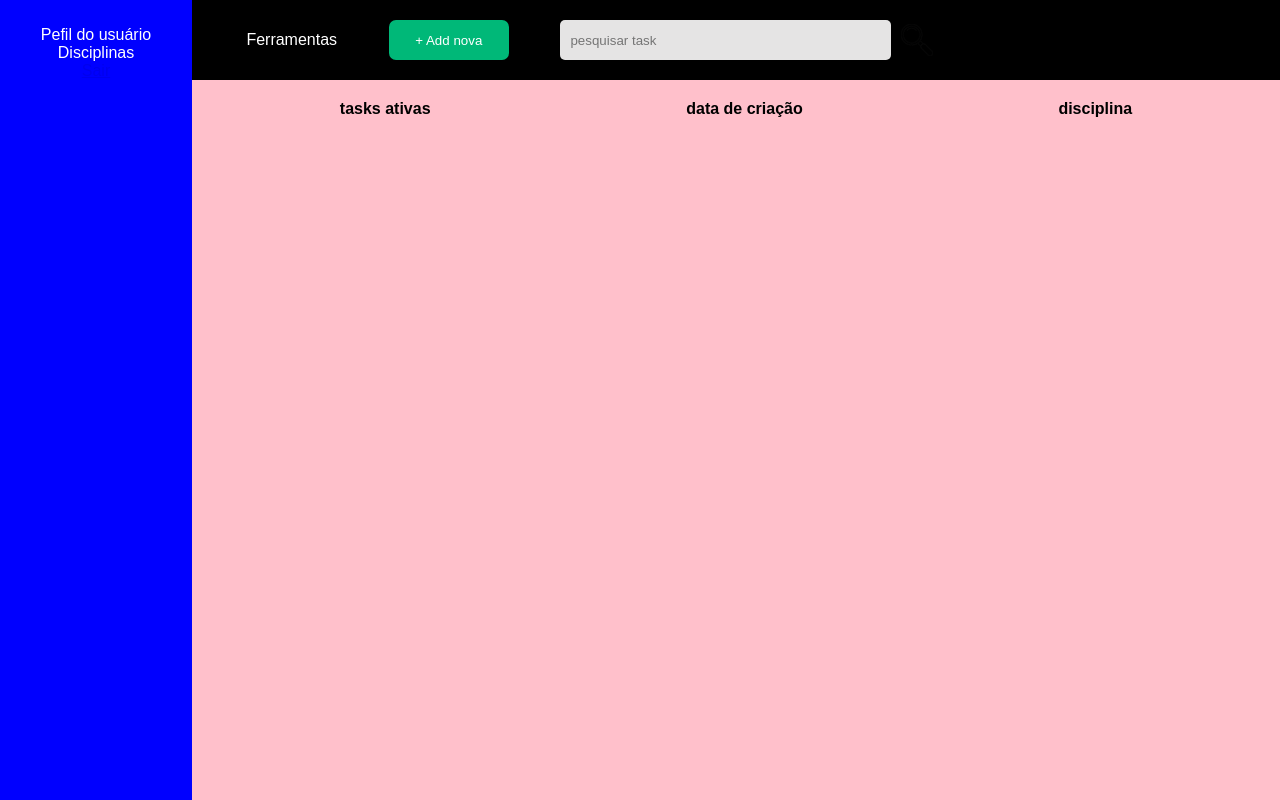
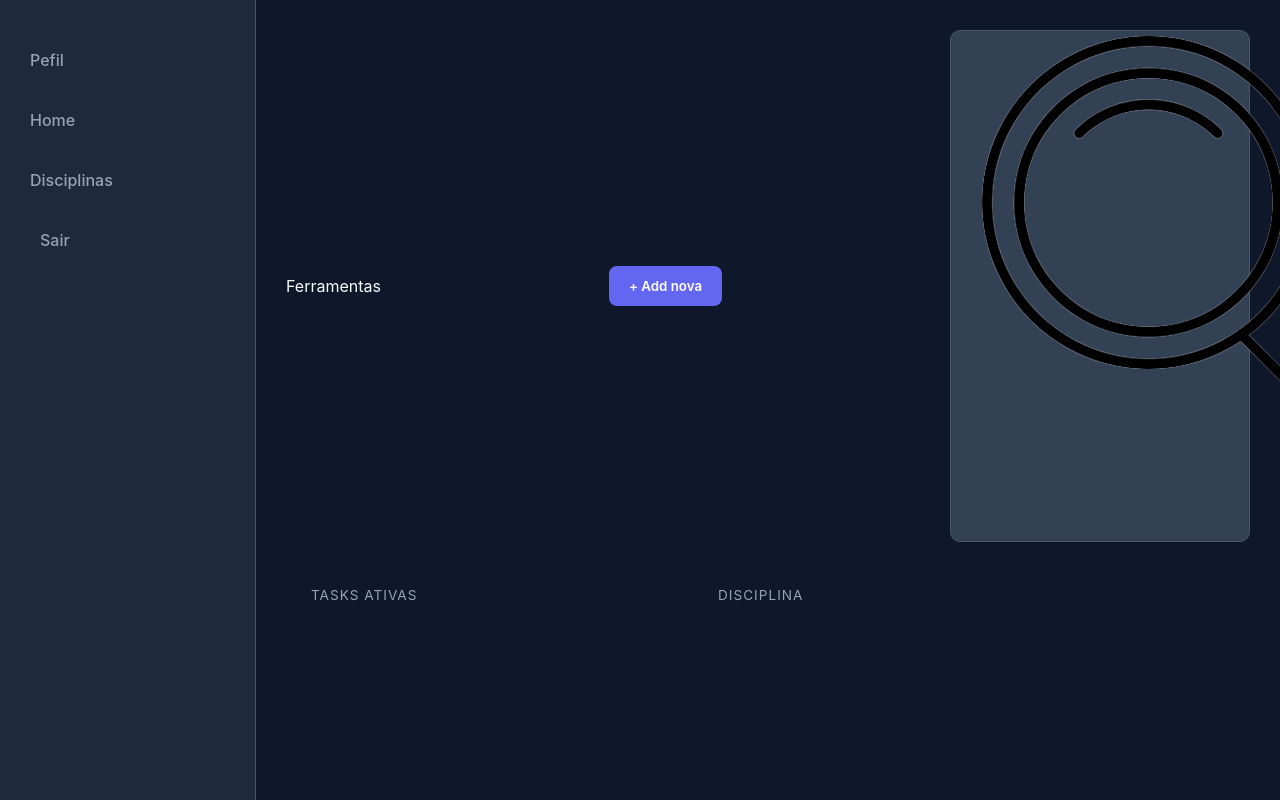
Before and after one commit to nattan447/toy-project-mac0350, a FastAPI app: template templates/home.html in a window 1280 px wide. Run offline with FastAPI, Linux system fonts and the light colour scheme; the template is opened without the code that fills it, so the values that code supplies are empty.

Commit message:
perfil, disciplinas e style

```diff
--- a/backend/main.py
+++ b/backend/main.py
@@ -198,9 +198,37 @@ async def atualizar_task(request:Request,task_id: int ,task_nome: str = Form(...
             request=request,
             name = "task.html",
             context={
-                "request": request,
                 "task_nome": db_task.nome,
                 "disciplina_nome": disciplina_nome,
                 "task_id": db_task.id
             }
         )
+
+
+@app.get("/listar_disciplinas")
+async def list_tasks(request:Request,conta_id: str = Cookie(None)):
+    if not conta_id:
+           raise HTTPException(
+                status_code=401,detail="É necessário estar logado para essa requisição"
+            )
+    with Session(engine) as session:
+       query = (
+            select(Disciplina)
+            .join(Matricula, Disciplina.id == Matricula.disciplina_id)
+            .where(Matricula.aluno_id == int(conta_id))
+        )
+       disciplinas = session.exec(query).all()
+       return templates.TemplateResponse(request=request,name="disciplinas.html",context={"disciplinas": disciplinas})
+
+
+
+@app.get("/mostrar_perfil")
+async def mostrar_perfil(request:Request,conta_id: str = Cookie(None)):
+    if not conta_id:
+           raise HTTPException(
+                status_code=401,detail="É necessário estar logado para essa requisição"
+            )
+    with Session(engine) as session:
+       query = select(Aluno).where(Aluno.id == int(conta_id))
+       aluno = session.exec(query).first()
+       return templates.TemplateResponse(request=request,name="perfil.html",context={"aluno": aluno})
--- a/static/home.css
+++ b/static/home.css
@@ -1,173 +1,191 @@
+:root {
+    --bg-body: #0f172a;
+    --bg-card: #1e293b;
+    --primary: #6366f1;
+    --primary-hover: #818cf8;
+    --text-main: #f8fafc;
+    --text-muted: #94a3b8;
+    --input-bg: #334155;
+    --input-border: #475569;
+    --shadow: 0 10px 25px -5px rgba(0, 0, 0, 0.4);
+}
+
 * {
     margin: 0;
     padding: 0;
     box-sizing: border-box;
-    font-family: Arial, sans-serif;
+    font-family: 'Inter', system-ui, -apple-system, sans-serif;
+}
+
+body {
+    background-color: var(--bg-body);
+    color: var(--text-main);
+    height: 100vh;
+    overflow: hidden;
 }
 
 main {
-    background-color: black;
+    display: flex;
     height: 100vh;
-    display: flex;
-    flex-direction: row;
+    width: 100%;
 }
 
+/* Sidebar */
 #side-left-bar {
-    background-color: blue;
+    background-color: var(--bg-card);
+    width: 20%;
+    border-right: 1px solid var(--input-border);
     display: flex;
     flex-direction: column;
-    align-items: center;
-    width: 15%;
-    padding-top: 2%;
-    color: white;
+    padding: 40px 20px;
+    gap: 20px;
 }
 
+#side-left-bar p, #side-left-bar a {
+    color: var(--text-muted);
+    text-decoration: none;
+    font-weight: 500;
+    padding: 10px;
+    border-radius: 8px;
+    transition: 0.3s;
+    cursor: pointer;
+}
+
+#side-left-bar p:hover, #side-left-bar a:hover {
+    background-color: var(--input-bg);
+    color: var(--text-main);
+}
+
+/* Área Central */
 #central-div {
-    background-color: pink;
-    width: 85%;
+    flex: 1;
     display: flex;
     flex-direction: column;
+    padding: 30px;
+    overflow-y: auto;
 }
 
 #header-central-div {
-    background-color: black;
     display: flex;
-    height: 10%;
-    flex-direction: row;
+    justify-content: space-between;
     align-items: center;
-    padding-left: 5%;
-    gap: 5%;
-    color: white;
-}
-
-#header-tasks {
-    display: flex;
-    flex-direction: row;
-    padding: 20px;
-    justify-content: space-around;
-    font-weight: bold;
-}
-
-.btn-home {
-    width: 120px;
-    height: 40px;
-    border: none;
-    background-color: rgb(0, 184, 120);
-    border-radius: 7px;
-    color: white;
-    cursor: pointer;
+    margin-bottom: 30px;
 }
 
 #pesquisa-bar {
-    height: 50%;
-    background-color: transparent;
     display: flex;
-    flex-direction: row;
     align-items: center;
-    width: 40%;
-    gap: 10px;
+    background: var(--input-bg);
+    border-radius: 10px;
+    padding: 5px 15px;
+    width: 300px;
+    border: 1px solid var(--input-border);
 }
 
 #pesquisa-input {
-    height: 100%;
-    width: 80%;
-    border-radius: 5px;
+    background: transparent;
     border: none;
-    background-color: rgb(229, 228, 228);
-    padding-left: 10px;
+    color: white;
+    padding: 8px;
+    width: 100%;
 }
 
-#lupa {
-    height: 80%;
-    cursor: pointer;
+#pesquisa-input:focus { outline: none; }
+
+/* Grid de Tasks */
+#header-tasks {
+    display: grid;
+    grid-template-columns: 2fr 1fr 1fr 100px; /* Alinhamento fixo */
+    padding: 15px 25px;
+    color: var(--text-muted);
+    font-size: 0.85rem;
+    text-transform: uppercase;
+    letter-spacing: 1px;
 }
 
-#overlay, #overlay-edit {
+#tasks {
+    display: flex;
+    flex-direction: column;
+    gap: 12px;
+}
+
+/* Estilo da Task (Resolve o erro de tamanho) */
+.task {
+    display: grid;
+    grid-template-columns: 2fr 1fr 1fr 100px; /* Deve ser igual ao header */
+    align-items: center;
+    background-color: var(--bg-card);
+    padding: 20px 25px;
+    border-radius: 12px;
+    border: 1px solid rgba(255, 255, 255, 0.05);
+    transition: transform 0.2s;
+}
+
+.task:hover {
+    transform: translateY(-2px);
+    border-color: var(--primary);
+}
+
+/* Modais */
+.overlay {
     position: fixed;
-    top: 0;
-    left: 0;
-    width: 100vw;
-    height: 100vh;
-    background-color: rgba(0, 0, 0, 0.7);
+    inset: 0;
+    background: rgba(15, 23, 42, 0.8);
+    backdrop-filter: blur(4px);
     display: none;
     justify-content: center;
     align-items: center;
-    z-index: 9999;
+    z-index: 100;
 }
 
 #modal, #modal-edit {
-    background-color: white;
-    display: flex;
-    flex-direction: column;
-    align-items: center;
-    width: 350px;
-    padding: 30px;
-    gap: 20px;
-    border-radius: 15px;
-    box-shadow: 0px 4px 10px rgba(0,0,0,0.5);
+    background: var(--bg-card);
+    padding: 40px;
+    border-radius: 20px;
+    width: 400px;
+    border: 1px solid var(--input-border);
+    box-shadow: var(--shadow);
 }
 
 #modal h1, #modal-edit h1 {
-    background-color: transparent;
-    font-size: 24px;
-    color: #333;
+    margin-bottom: 20px;
+    font-size: 1.5rem;
+    background: linear-gradient(to right, #818cf8, #c084fc);
+    -webkit-background-clip: text;
+    -webkit-text-fill-color: transparent;
+}
+
+/* Reutilizando botões do Signup */
+.btn-home, #btn-model {
+    background-color: var(--primary);
+    color: white;
+    border: none;
+    padding: 12px 20px;
+    border-radius: 8px;
+    font-weight: 600;
+    cursor: pointer;
+    transition: 0.2s;
+}
+
+.btn-home:hover, #btn-model:hover {
+    background-color: var(--primary-hover);
 }
 
 .input-task {
-    height: 45px;
     width: 100%;
+    background: var(--input-bg);
+    border: 1px solid var(--input-border);
+    padding: 12px;
     border-radius: 8px;
-    border: 1px solid #ddd;
-    background-color: #f9f9f9;
-    padding-left: 10px;
+    color: white;
+    margin-bottom: 15px;
+}
+/* Garante que quando a classe 'mostrar' for adicionada, o modal apareça */
+.overlay.mostrar {
+    display: flex !important;
 }
 
-#btn-model {
-    width: 100%;
-    height: 45px;
-    border: none;
-    background-color: rgb(0, 184, 120);
-    border-radius: 8px;
-    color: white;
-    font-weight: bold;
-    cursor: pointer;
+/* Ajuste para o modal de edição que usa style.display direto no JS */
+#overlay-edit {
+    display: none; /* Mantém escondido no início */
 }
-
-#fechar-tool-modal {
-    display: flex;
-    width: 100%;
-    justify-content: flex-end;
-    background-color: transparent;
-}
-
-#fechar-tool-modal p {
-    background-color: transparent;
-    color: red;
-    cursor: pointer;
-    font-weight: bold;
-}
-
-#tasks {
-    width: 100%;
-    padding: 20px;
-    overflow-y: auto;
-}
-
-.task {
-    display: flex;
-    flex-direction: row;
-    justify-content: space-around;
-    align-items: center;
-    background-color: aqua;
-    width: 95%;
-    margin: 10px auto;
-    padding: 15px;
-    border-radius: 8px;
-}
-
-button:hover, #lupa:hover, #fechar-tool-modal p:hover {
-    opacity: 0.8;
-}
-#overlay.mostrar {
-    display: flex !important;
-}
--- a/static/scripts/home.js
+++ b/static/scripts/home.js
@@ -20,6 +20,7 @@ function abrirModalEdicao(id,nome,disciplina) {
     const form = document.getElementById('modal-edit');
     form.setAttribute('hx-post', `/atualizar_task/${id}`);
     form.setAttribute('hx-target', `#task-${id}`);
+    form.setAttribute('hx-swap', 'outerHTML')
     htmx.process(form);
 
 
--- a/templates/home.html
+++ b/templates/home.html
@@ -14,8 +14,22 @@
 <body>
 <main>
     <div id="side-left-bar">
-        <p>Pefil do usuário</p>
-        <p>Disciplinas</p>
+        <p
+        hx-get="/mostrar_perfil"
+        hx-target="body"
+        hx-push-url="true"
+        style="cursor:pointer"
+        >Pefil</p>
+        <p hx-get="/home"
+        hx-target="body"
+        hx-push-url="true"
+        style="cursor:pointer"
+        >Home</p>
+        <p hx-get="/listar_disciplinas"
+                hx-target="#central-div"
+                hx-swap="innerHTML"
+                hx-push-url="true"
+            style="cursor:pointer">Disciplinas</p>
         <p><a href="/logout">Sair</a></p>
     </div>
     <div id="central-div">
@@ -30,13 +44,13 @@
         </div>
         <div id="header-tasks">
             <p>tasks ativas</p>
-            <p>data de criação</p>
-            <p>disciplina</p>
+            <p
+            >disciplina</p>
         </div>
 
 
-        <div id="overlay">
-            <form id="modal" hx-post="/add_tarefa" hx-target="#tasks" hx-on::after-request="this.reset()" hx-swap="beforeend" >
+    <div id="overlay" class="overlay">
+    <form id="modal" hx-post="/add_tarefa" hx-target="#tasks" hx-on::after-request="this.reset()" hx-swap="beforeend">
         <div id="fechar-tool-modal"><p id="fechar-modal">fechar</p></div>
         <h1>Adicione a sua tarefa</h1>
         <input type="text" placeholder="nome da tarefa" class="input-task" required name="tarefa_nome">
@@ -47,18 +61,20 @@
 
         <div id="tasks">
             {% if tasks_aluno_disciplinas %}
-                {% for task,disciplina in tasks_aluno_disciplinas %}
-                    <div class="task" id="task-{{task.id}}">
-                        <p>{{ task.nome }}</p>
-                        {# Nota: Se quiser o nome da disciplina, precisaremos de um join na query do Python #}
-                        <p>disciplina: {{ disciplina.nome }}</p>
-                        <p onclick="abrirModalEdicao('{{ task.id }}', '{{ task.nome }}',  '{{ disciplina.nome }}')"
-                        style="cursor:pointer; color: blue;">
-                        editar
-                        </p>
-                        <p hx-delete="/deletar_task/{{ task.id }}"
+                {% for task, disciplina in tasks_aluno_disciplinas %}
+                    <div class="task" id="task-{{ task.id }}">
+                        <p style="font-weight: 600;">{{ task.nome }}</p>
+                        <p style="color: var(--text-muted);">{{ disciplina.nome }}</p>
+
+                        <div style="display: flex; gap: 15px;">
+                            <span onclick="abrirModalEdicao('{{ task.id }}', '{{ task.nome }}', '{{ disciplina.nome }}')"
+                                style="cursor:pointer; color: var(--primary); font-size: 0.9rem;">Editar</span>
+
+                            <span hx-delete="/deletar_task/{{ task.id }}"
                                 hx-target="closest .task"
-                        hx-swap="outerHTML">excluir</p>
+                                hx-swap="outerHTML"
+                                style="cursor:pointer; color: #fb7185; font-size: 0.9rem;">Excluir</span>
+                        </div>
                     </div>
                 {% endfor %}
             {% endif %}
```
Also changed, not shown: templates/base.html (added, +22 -0 lines), templates/disciplinas.html (added, +61 -0 lines), templates/perfil.html (added, +75 -0 lines), templates/task.html (+12 -22 lines), backend/data.db. Lines whose indentation alone changed are shown as unchanged.
